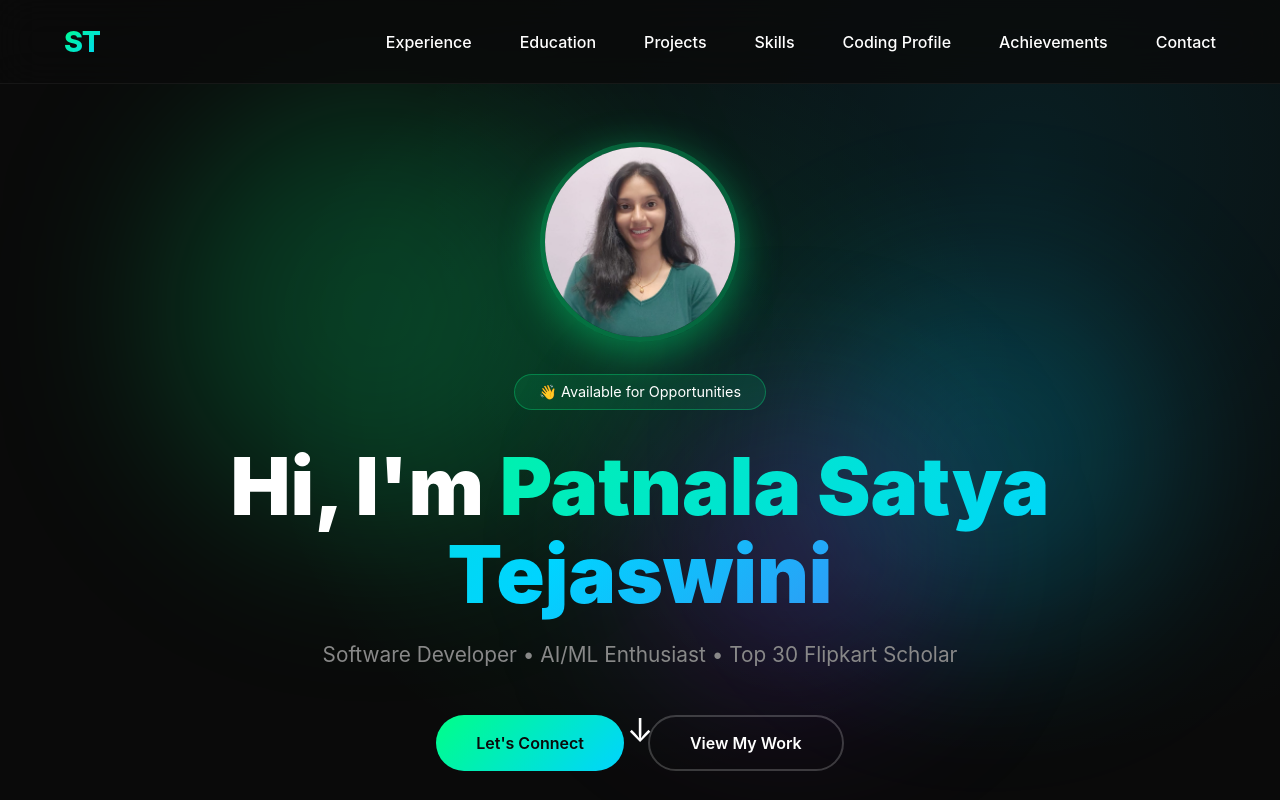
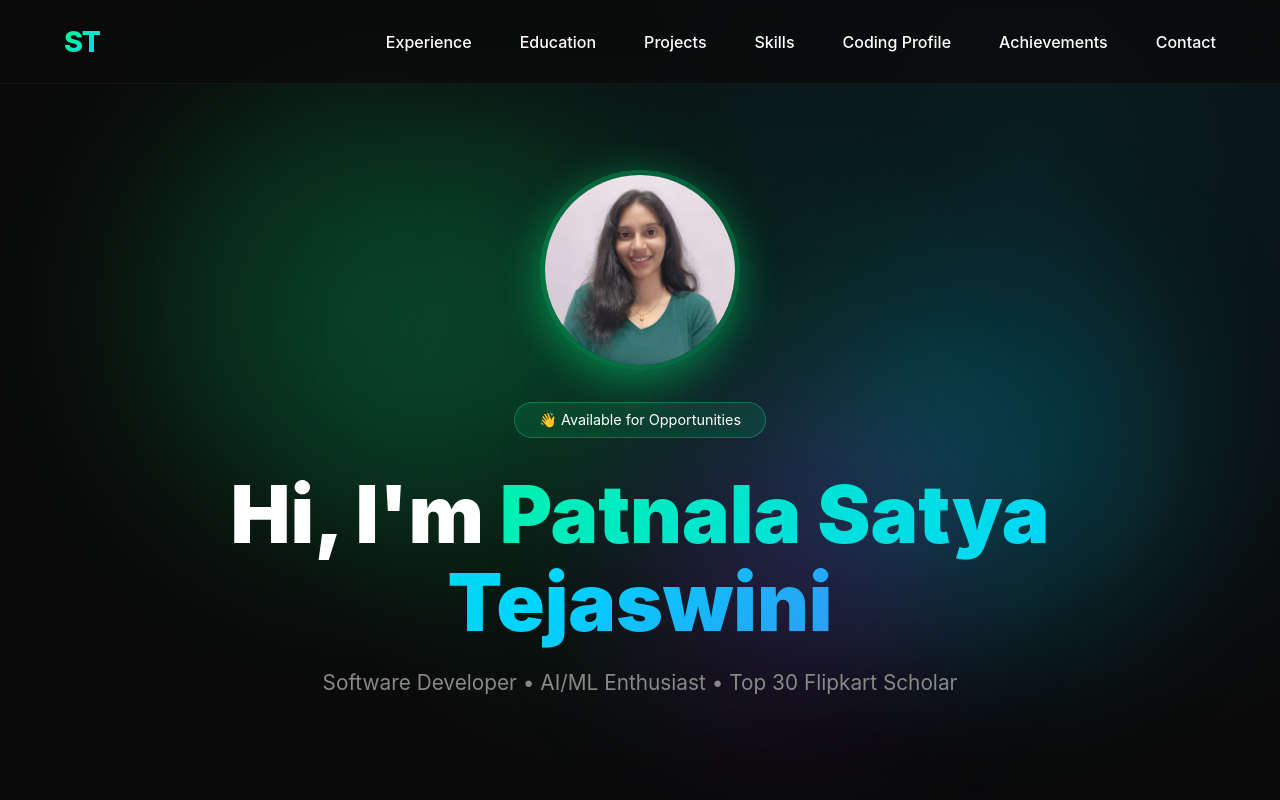
Before and after one commit to satyatejaswini1234/patnala_satya_tejaswini_portfolio, a plain HTML site: page index.html in a window 1280 px wide. Shown: the top 800 px of the page. Drawn offline with Linux system fonts and the light colour scheme.

Commit message:
Remove hero buttons and scroll indicator
Removed hero buttons and scroll indicator from the homepage.

```diff
--- a/index.html
+++ b/index.html
@@ -723,16 +723,9 @@
             <div class="hero-tag">👋 Available for Opportunities</div>
             <h1>Hi, I'm <span class="gradient-text">Patnala Satya Tejaswini</span></h1>
             <p class="hero-subtitle">Software Developer • AI/ML Enthusiast • Top 30 Flipkart Scholar</p>
-            <div class="hero-buttons">
-                <a href="#contact" class="btn btn-primary">
-                    <span>Let's Connect</span>
-                </a>
-                <a href="#projects" class="btn btn-secondary">View My Work</a>
-            </div>
+
         </div>
-        <div class="scroll-indicator">
-            <span style="font-size: 2rem;">↓</span>
-        </div>
+
     </section>
 
     <section id="experience">
```
